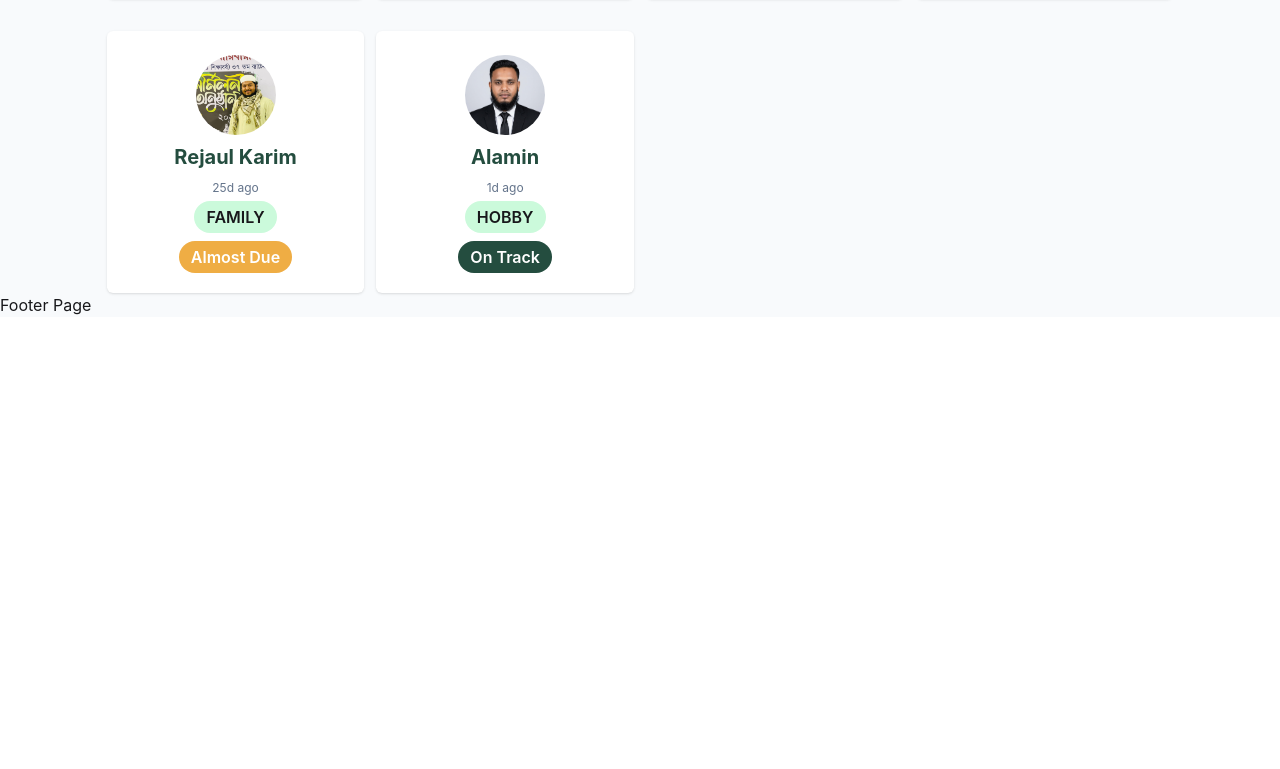
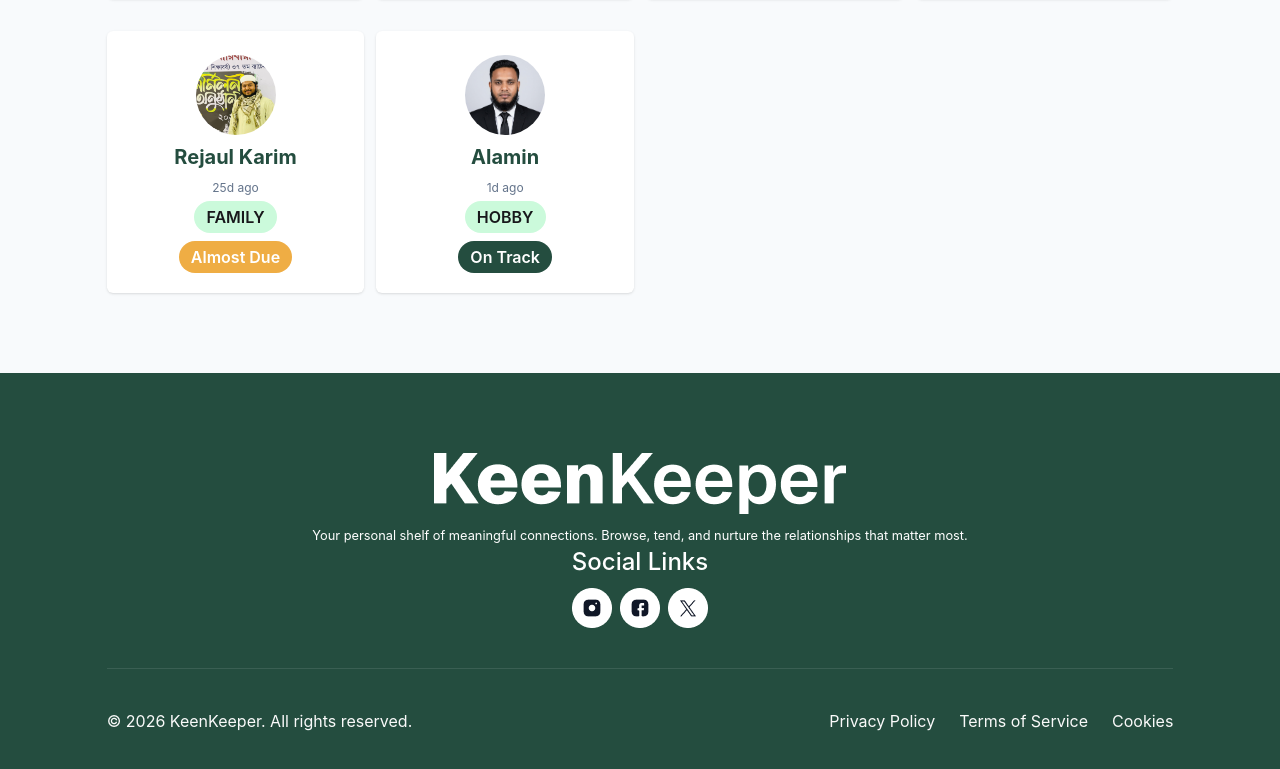
Before and after one commit to MRrana26/assignment-7, a React (Vite) app: page / in a window 1280 px wide. Shown: the part 1237-2006 px from the top of the page. Before the commit the page ends 1554 px from the top, so only its background shows below. Built offline with nearby package versions, Linux system fonts and the light colour scheme.

Commit message:
footer design and responsive added and updated

```diff
--- a/src/components/banner/Banner.jsx
+++ b/src/components/banner/Banner.jsx
@@ -32,7 +32,7 @@
                 </div>
             </div>
 
-            <hr className='mt-10 mb-10 opacity-30'/>
+            <hr className='mt-10 mb-10 opacity-20'/>
 
         </div>
     );
--- a/src/components/homePage/HomePage.jsx
+++ b/src/components/homePage/HomePage.jsx
@@ -27,7 +27,7 @@
                 {
                     friends.map((friend) => (
 
-                        <div key={friend.id} className='mt-5 flex items-center'>
+                        <div  key={friend.id} className='mt-5 flex items-center'>
 
                             <div className='p-6 bg-white rounded-md shadow-sm text-center w-full space-y-2'>
 
--- a/src/components/shared/Footer.jsx
+++ b/src/components/shared/Footer.jsx
@@ -1,9 +1,40 @@
 import React from 'react';
+import logo from '../../assets/images/logo-xl.png'
+import instagram from '../../assets/images/instagram.png'
+import facebook from '../../assets/images/facebook.png'
+import twitter from '../../assets/images/twitter.png'
+
 
 const Footer = () => {
     return (
-        <div>
-                Footer Page
+        <div className='bg-[#244D3F] py-20 mt-20'>
+            <div className='w-10/12 mx-auto'>
+                <div className='text-center'>
+                    <div className='flex justify-center items-center mb-2'>
+                        <img src={logo} alt="keenKeeper Logo here" />
+                    </div>
+                    <p><small className='text-white'>Your personal shelf of meaningful connections. Browse, tend, and nurture the relationships that matter most.</small></p>
+                    <p className='text-2xl font-medium text-white'>Social Links</p>
+                </div>
+                <div className='flex justify-center items-center mt-2.5'>
+                    <div className='flex gap-2'>
+                        <a href="https://www.instagram.com/mrrana6526/" target='blank'><img src={instagram} alt="" /></a>
+                        <a href="https://www.facebook.com/MrRana26" target='blank'><img src={facebook} alt="" /></a>
+                        <a href="https://x.com/MASUDURRAH73320" target='blank'><img src={twitter} alt="" /></a>
+                    </div>
+                </div>
+                <hr className='mt-10 mb-10 border-white opacity-10 '/>
+
+                <div className='flex flex-col md:flex-row text-center md:text-left justify-between space-y-2'>
+                    <span className='text-[#FAFAFA]'>© 2026 KeenKeeper. All rights reserved.</span>
+                    <div className='flex flex-col md:flex-row gap-6'>
+                        <span className='text-[#FAFAFA]'>Privacy Policy</span>
+                        <span className='text-[#FAFAFA]'>Terms of Service</span>
+                        <span className='text-[#FAFAFA]'>Cookies</span>
+                    </div>
+                </div>
+
+            </div>
         </div>
     );
 };
```
